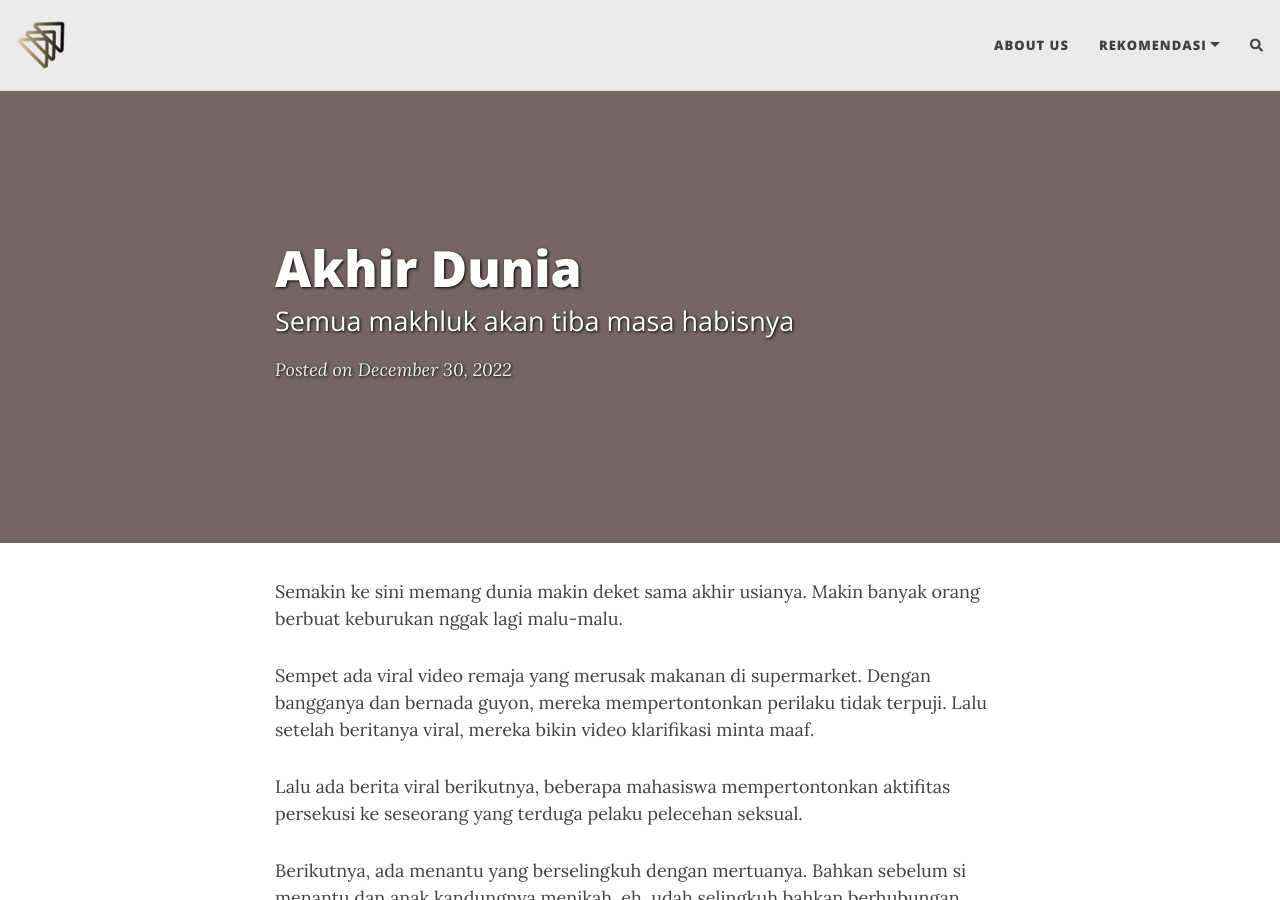
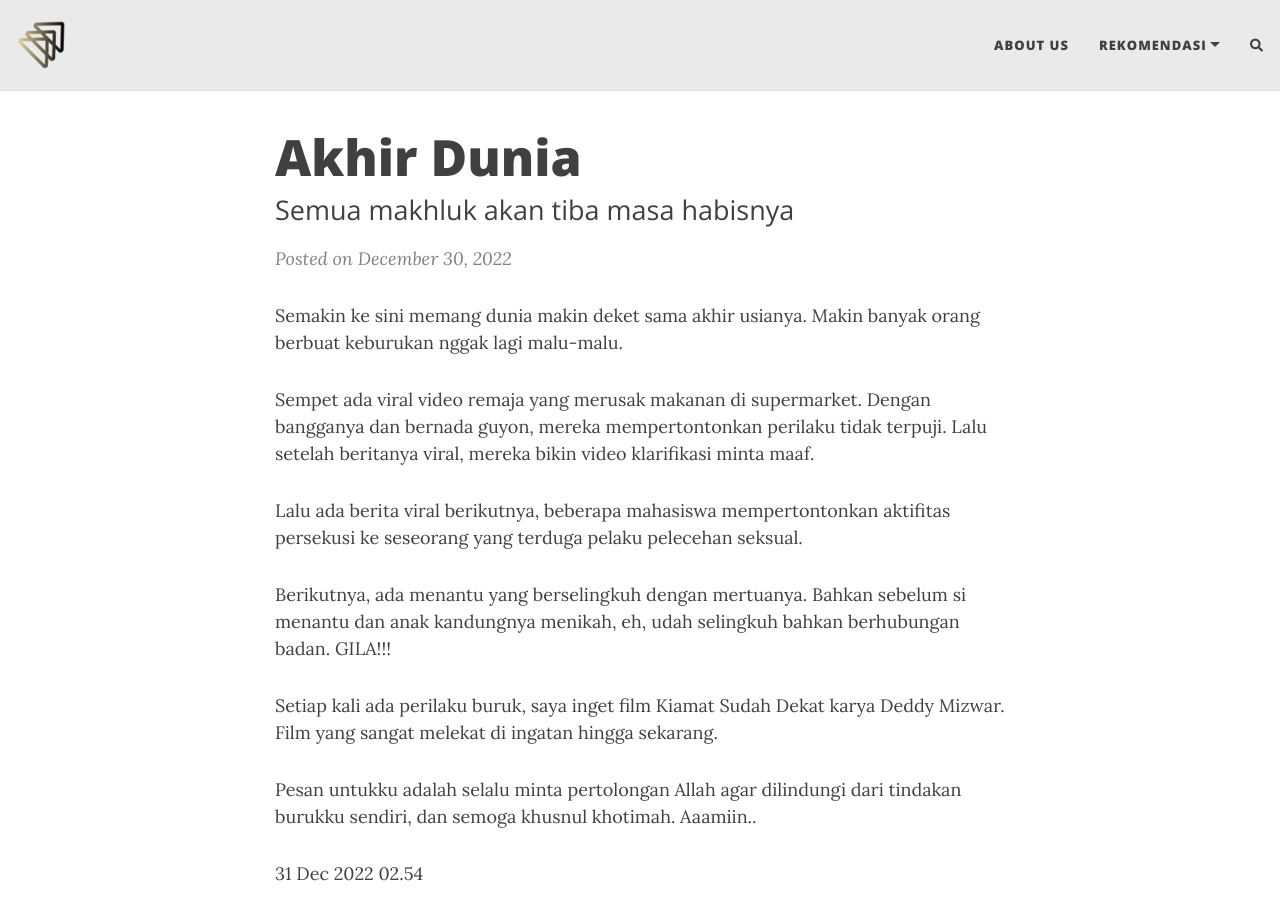
Before and after one commit to haloorderio/mediabaru, a Jekyll site: the page built from _posts/2022-12-30-akhir-dunia.md, in a window 1280 px wide and 900 px high. Built offline with Jekyll 4.4.1, drawn with Linux system fonts in a browser that asks for light colours; nearby versions of some CDN libraries; comment, search, counter and statistics services are not loaded.

Commit message:
Update 2022-12-30-akhir-dunia.md

```diff
--- a/_posts/2022-12-30-akhir-dunia.md
+++ b/_posts/2022-12-30-akhir-dunia.md
@@ -2,7 +2,7 @@
 layout: post
 title: Akhir Dunia
 subtitle: Semua makhluk akan tiba masa habisnya
-cover-img: /assets/img/photo_2023-01-31_22-00-06.jpg
+cover-img:
 thumbnail-img: /assets/img/pexels-vlada-karpovich-4050290.jpg
 share-img: /assets/img/pexels-pnw-production-9218702.jpg
 tags: [kreatif, karir]
```
